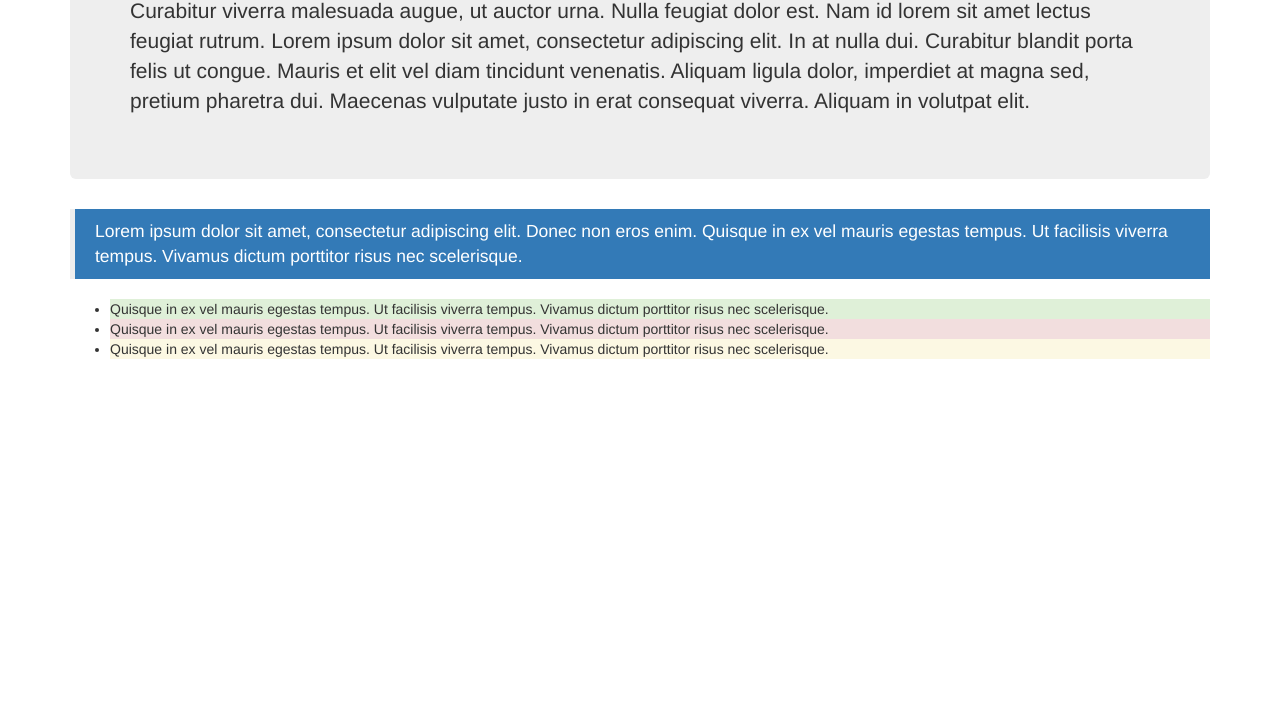
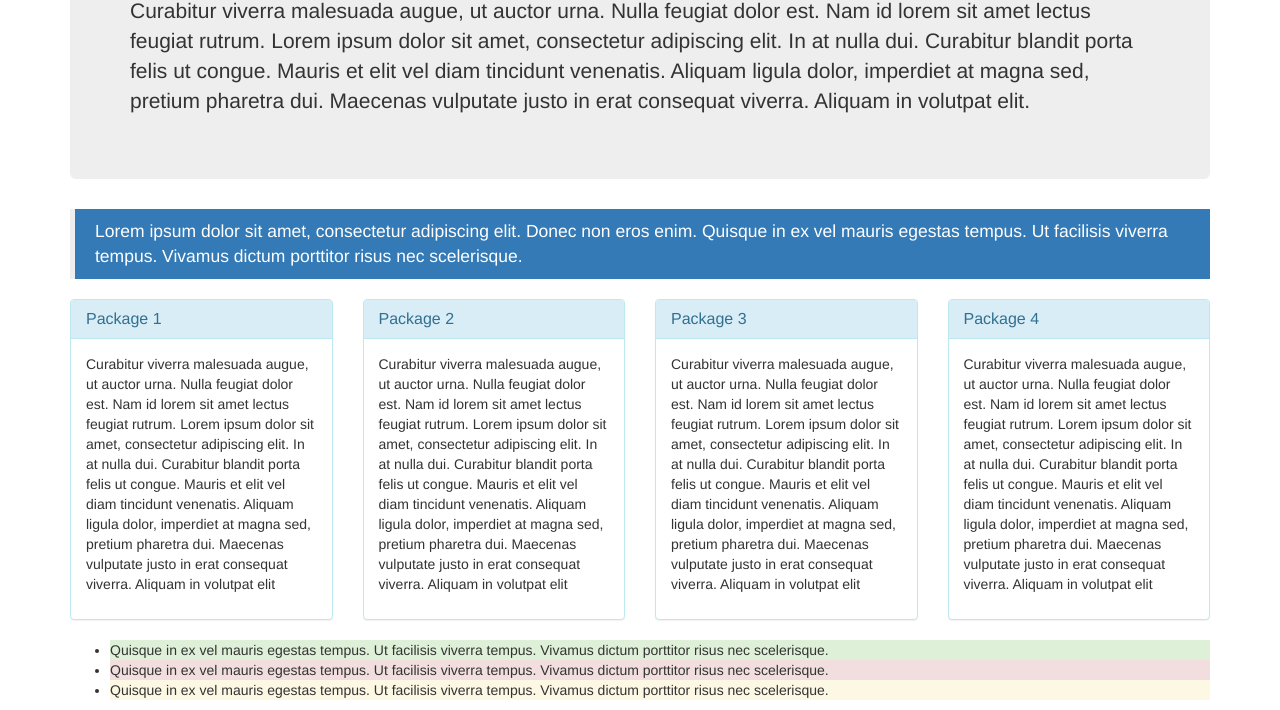
Before and after one commit to snowman7281/vacation-site, a plain HTML site: page index.html in a window 1280 px wide. Shown: the part 151-861 px from the top of the page. Before the commit the page ends 800 px from the top, so only its background shows below. Drawn offline with Linux system fonts and the light colour scheme.

Commit message:
add grid system to html file

```diff
--- a/index.html
+++ b/index.html
@@ -8,13 +8,58 @@
   <div class="container">
     <body>
       <div class="jumbotron">
-        <h1>Vacation</h1>
+        <h1>Tokyo</h1>
         <p>Curabitur viverra malesuada augue, ut auctor urna. Nulla feugiat dolor est. Nam id lorem sit amet lectus feugiat rutrum. Lorem ipsum dolor sit amet, consectetur adipiscing elit. In at nulla dui. Curabitur blandit porta felis ut congue. Mauris et elit vel diam tincidunt venenatis. Aliquam ligula dolor, imperdiet at magna sed, pretium pharetra dui. Maecenas vulputate justo in erat consequat viverra. Aliquam in volutpat elit.</p>
       </div>
+
       <blockquote class="bg-primary">
         <p>Lorem ipsum dolor sit amet, consectetur adipiscing elit. Donec non eros enim. Quisque in ex vel mauris egestas tempus. Ut facilisis viverra tempus. Vivamus dictum porttitor risus nec scelerisque.</p>
       </blockquote>
+      <div class="row">
+        <div class="col-md-3">
+          <div class="panel panel-info">
+            <div class="panel-heading">
+              <h2 class="panel-title">Package 1</h2>
+            </div>
+            <div class="panel-body">
+              <p>Curabitur viverra malesuada augue, ut auctor urna. Nulla feugiat dolor est. Nam id lorem sit amet lectus feugiat rutrum. Lorem ipsum dolor sit amet, consectetur adipiscing elit. In at nulla dui. Curabitur blandit porta felis ut congue. Mauris et elit vel diam tincidunt venenatis. Aliquam ligula dolor, imperdiet at magna sed, pretium pharetra dui. Maecenas vulputate justo in erat consequat viverra. Aliquam in volutpat elit</p>
+            </div>
+          </div>
+        </div>
 
+        <div class="col-md-3">
+          <div class="panel panel-info">
+            <div class="panel-heading">
+              <h2 class="panel-title">Package 2</h2>
+            </div>
+            <div class="panel-body">
+              <p>Curabitur viverra malesuada augue, ut auctor urna. Nulla feugiat dolor est. Nam id lorem sit amet lectus feugiat rutrum. Lorem ipsum dolor sit amet, consectetur adipiscing elit. In at nulla dui. Curabitur blandit porta felis ut congue. Mauris et elit vel diam tincidunt venenatis. Aliquam ligula dolor, imperdiet at magna sed, pretium pharetra dui. Maecenas vulputate justo in erat consequat viverra. Aliquam in volutpat elit</p>
+            </div>
+          </div>
+        </div>
+
+        <div class="col-md-3">
+          <div class="panel panel-info">
+            <div class="panel-heading">
+              <h2 class="panel-title">Package 3</h2>
+            </div>
+            <div class="panel-body">
+              <p>Curabitur viverra malesuada augue, ut auctor urna. Nulla feugiat dolor est. Nam id lorem sit amet lectus feugiat rutrum. Lorem ipsum dolor sit amet, consectetur adipiscing elit. In at nulla dui. Curabitur blandit porta felis ut congue. Mauris et elit vel diam tincidunt venenatis. Aliquam ligula dolor, imperdiet at magna sed, pretium pharetra dui. Maecenas vulputate justo in erat consequat viverra. Aliquam in volutpat elit</p>
+            </div>
+          </div>
+        </div>
+
+        <div class="col-md-3">
+          <div class="panel panel-info">
+            <div class="panel-heading">
+              <h2 class="panel-title">Package 4</h2>
+            </div>
+            <div class="panel-body">
+              <p>Curabitur viverra malesuada augue, ut auctor urna. Nulla feugiat dolor est. Nam id lorem sit amet lectus feugiat rutrum. Lorem ipsum dolor sit amet, consectetur adipiscing elit. In at nulla dui. Curabitur blandit porta felis ut congue. Mauris et elit vel diam tincidunt venenatis. Aliquam ligula dolor, imperdiet at magna sed, pretium pharetra dui. Maecenas vulputate justo in erat consequat viverra. Aliquam in volutpat elit</p>
+            </div>
+          </div>
+        </div>
+      </div>
       <ul>
         <li class="bg-success">Quisque in ex vel mauris egestas tempus. Ut facilisis viverra tempus. Vivamus dictum porttitor risus nec scelerisque.</li>
         <li class="bg-danger">Quisque in ex vel mauris egestas tempus. Ut facilisis viverra tempus. Vivamus dictum porttitor risus nec scelerisque.</li>
```
